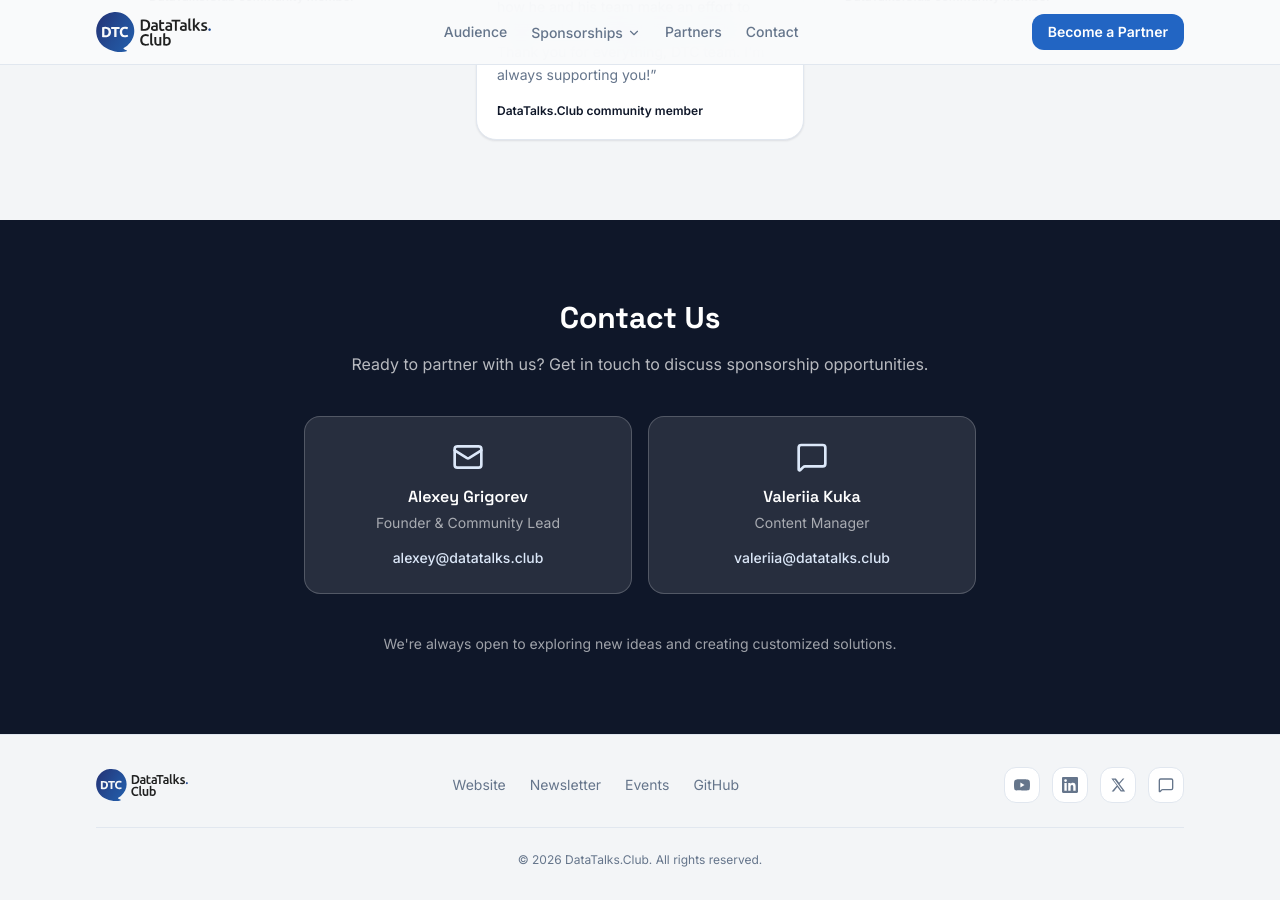
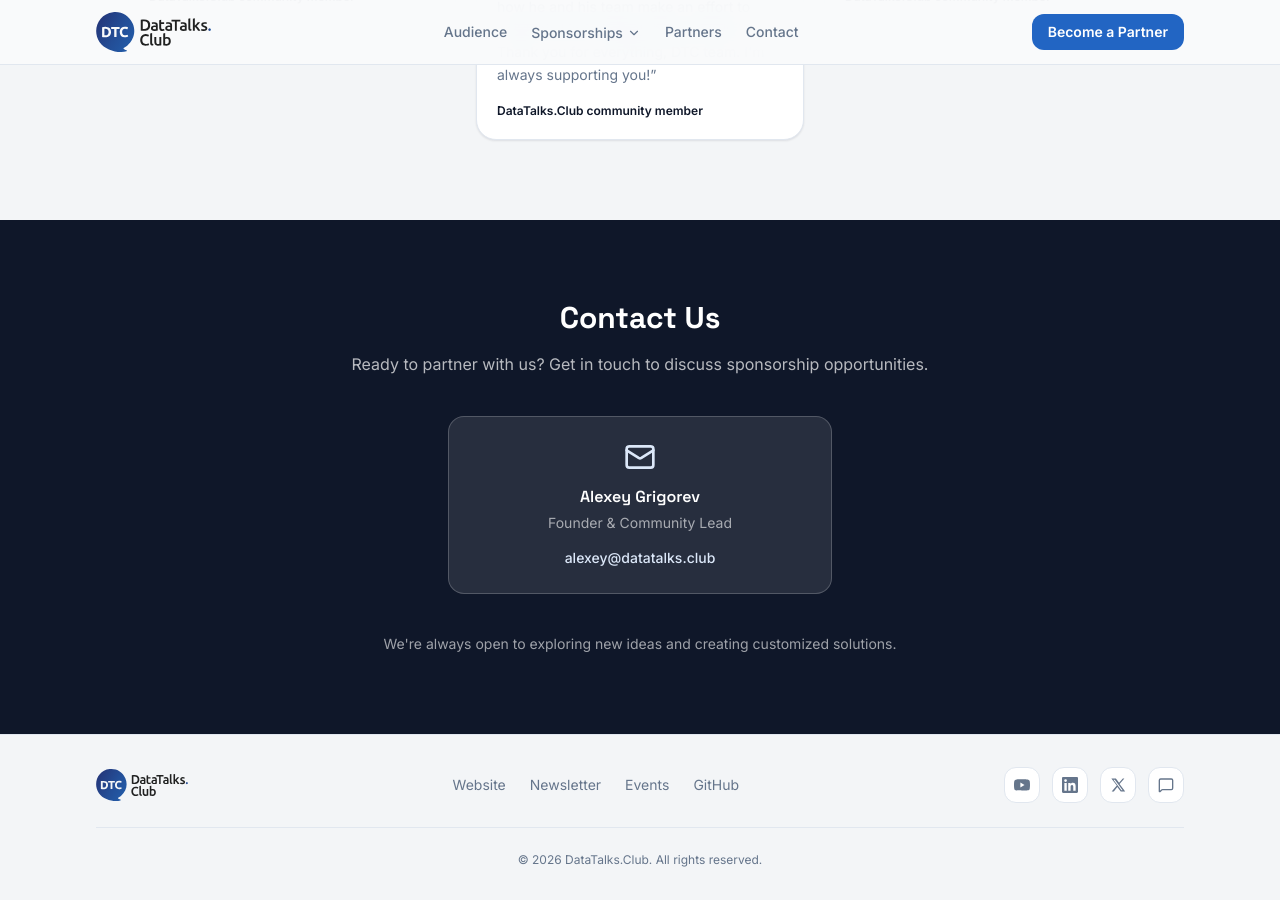
Before and after one commit to DataTalksClub/mediakit, a Jekyll site: the page built from index.html, in a window 1280 px wide and 900 px high, scrolled down 11239 px. Built offline with Jekyll 4.4.1, drawn with Linux system fonts in a browser that asks for light colours; nearby versions of some CDN libraries.

Commit message:
Keep only Alexey's contact on the mediakit

```diff
--- a/_includes/contact.html
+++ b/_includes/contact.html
@@ -4,18 +4,12 @@
       <h2 class="text-2xl sm:text-3xl font-bold text-white mb-4">Contact Us</h2>
       <p class="text-white/70 mb-10">Ready to partner with us? Get in touch to discuss sponsorship opportunities.</p>
 
-      <div class="grid sm:grid-cols-2 gap-4 mb-10">
-        <a href="mailto:alexey@datatalks.club" class="p-6 rounded-xl bg-white/10 border border-white/20 hover:bg-white/15 transition-all duration-300 group">
+      <div class="mb-10 flex justify-center">
+        <a href="mailto:alexey@datatalks.club" class="p-6 rounded-xl bg-white/10 border border-white/20 hover:bg-white/15 transition-all duration-300 group w-full max-w-sm">
           <i data-lucide="mail" class="w-8 h-8 text-brand-blue-light mb-3 mx-auto"></i>
           <h3 class="text-base font-semibold text-white mb-1">Alexey Grigorev</h3>
           <p class="text-white/60 text-sm mb-3">Founder &amp; Community Lead</p>
           <span class="text-brand-blue-light font-medium text-sm group-hover:underline">alexey@datatalks.club</span>
-        </a>
-        <a href="mailto:valeriia@datatalks.club" class="p-6 rounded-xl bg-white/10 border border-white/20 hover:bg-white/15 transition-all duration-300 group">
-          <i data-lucide="message-square" class="w-8 h-8 text-brand-blue-light mb-3 mx-auto"></i>
-          <h3 class="text-base font-semibold text-white mb-1">Valeriia Kuka</h3>
-          <p class="text-white/60 text-sm mb-3">Content Manager</p>
-          <span class="text-brand-blue-light font-medium text-sm group-hover:underline">valeriia@datatalks.club</span>
         </a>
       </div>
 
```
